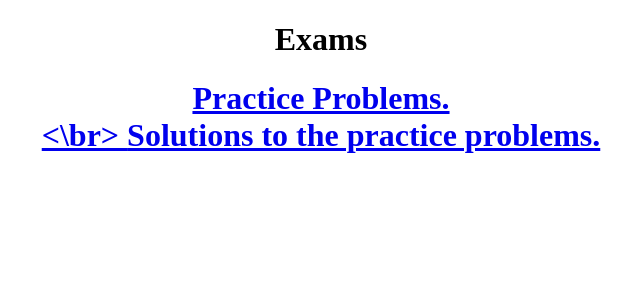
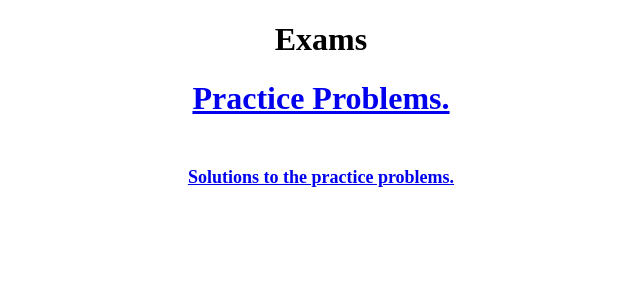
Before and after one commit to MathBioInfo/amjadkhan, a Jekyll site: the page Teaching/financialmath2021/Exams/index.html, which Jekyll copies as it is, in a window 1280 px wide. Shown: the top 300 px of the page, without its empty margins (319-959 px from the left). Built offline with Jekyll 4.4.1, drawn with Linux system fonts in a browser that asks for light colours.

Commit message:
Update index.html

```diff
--- a/Teaching/financialmath2021/Exams/index.html
+++ b/Teaching/financialmath2021/Exams/index.html
@@ -21,9 +21,10 @@ table.center {
 	<h1>Exams<h1>
 	<a href="PracticeProblems.pdf">
 	<strong> Practice Problems.
-	<br><\br>
+	</font><br /><br /><font color="#2a2a2a" size="4">
 	<a href="problemssolutions.pdf">
 	<strong> Solutions to the practice problems.
+	</font><br /><br /><font color="#2a2a2a" size="4">
 
 </body>
 </html>
```
